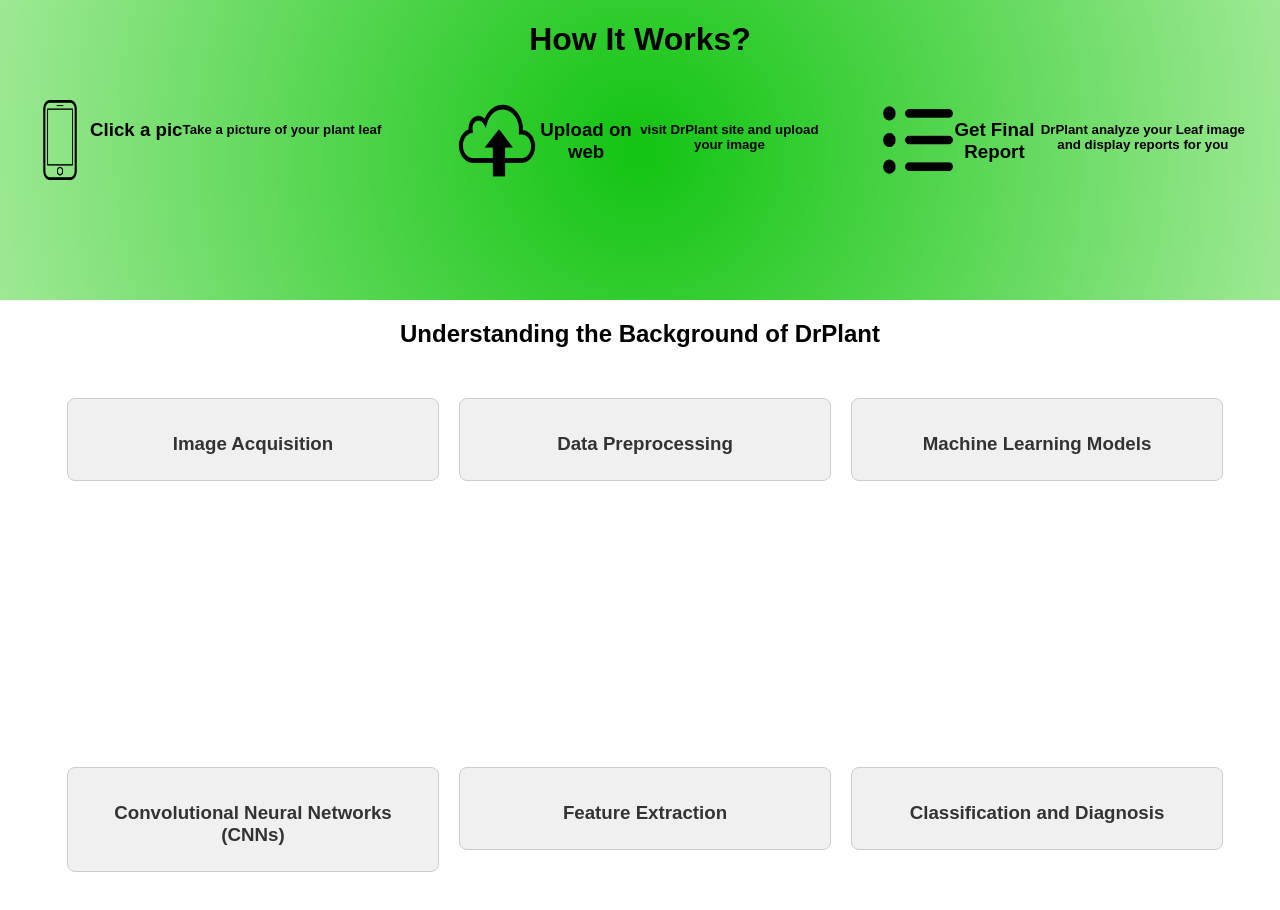
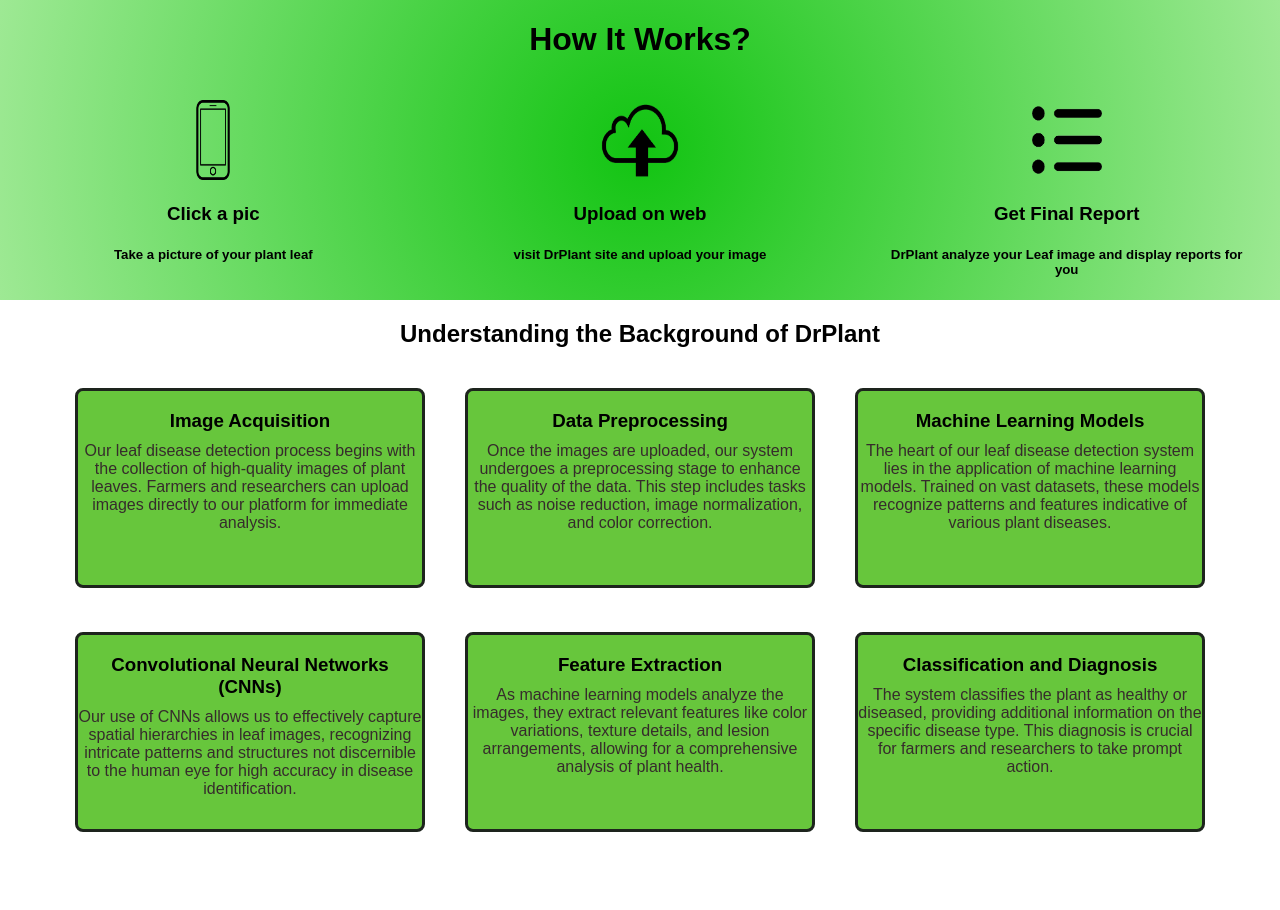
Before and after one commit to jal-1331/SDP, a React (Create React App) app: page /Info in a window 1280 px wide. Shown: the top 910 px of the page. After the commit the page ends 872 px from the top, so only its background shows below. Built offline with nearby package versions, Linux system fonts and the light colour scheme.

Commit message:
Block Change

```diff
--- a/src/Components/Block.css
+++ b/src/Components/Block.css
@@ -1,53 +1,35 @@
-/* Card.css */
+/* LeafDetectionCard.css */
+.card {
+  background-color:  #67c63c;
+  border: 3px solid #1d241d;
+  border-radius: 8px;
+  /* padding: 20px; */
+  margin: 20px;
+  transition: box-shadow 0.3s ease;
+  width: 350px; /* Set a fixed width for each card */
+  height: 200px; /* Set a fixed height for each card */
+  box-sizing: border-box; /* Include padding and border in the element's total width and height */
+  display: inline-block;
+  overflow: hidden; /* Ensure content doesn't overflow */
+}
 
-body {
-    margin: 0;
-    padding: 0;
-    font-family: 'Arial', sans-serif;
-  }
+.card h3 {
+  margin-bottom: 10px; /* Add space between h3 and p */
+  color: #000000;
+}
 
-  .card-container {
-    display: flex;
-    flex-wrap: wrap;
-    justify-content: center;
-    align-items: flex-start;
-    padding: 20px;
-    box-sizing: border-box;
-    min-height: 100vh;
-  }
+.card p {
+  margin: 0; /* Reset margin to ensure proper layout */
+  color: #362c2c;
+  text-align: center;
+}
 
-  .card {
-    background-color: #f0f0f0;
-    border: 1px solid #ccc;
-    border-radius: 8px;
-    padding: 15px;
-    cursor: pointer;
-    transition: transform 0.3s ease, box-shadow 0.3s ease;
-    width: 30%;
-    margin: 10px;
-    box-sizing: border-box;
-  }
+.card:hover {
+  box-shadow: 8px 8px 12px #015f06;
 
-  .card:nth-child(3n) {
-    margin-right: 0;
-  }
+}
 
-  .card:hover {
-    transform: scale(1.1);
-    box-shadow: 0 4px 8px rgba(0, 0, 0, 0.1);
-  }
-
-  .card h3 {
-    margin-bottom: 10px;
-    color: #333;
-  }
-
-  .card p {
-    display: none;
-    color: #555;
-  }
-
-  .card:hover p {
-    display: block;
-    margin-top: 10px;
-  }
+/* Arrange cards in rows of three */
+.App {
+  text-align: center; /* Center-align the cards in the container */
+}
--- a/src/Components/Block.js
+++ b/src/Components/Block.js
@@ -2,16 +2,12 @@
 import './Block.css';
 
 const Block = ({ title, content }) => {
-  const [isHovered, setIsHovered] = useState(false);
+
 
   return (
-    <div
-      className={`card ${isHovered ? 'hovered' : ''}`}
-      onMouseEnter={() => setIsHovered(true)}
-      onMouseLeave={() => setIsHovered(false)}
-    >
+    <div className='card'>
       <h3>{title}</h3>
-      {isHovered && <p>{content}</p>}
+     <p>{content}</p>
     </div>
   );
 };
--- a/src/Components/Home/Home.css
+++ b/src/Components/Home/Home.css
@@ -11,6 +11,7 @@
     width: 40%;
     height: 100%;
     /* background-color: gray; */
+
 }
 .disease{
 
--- a/src/Components/Info.js
+++ b/src/Components/Info.js
@@ -35,19 +35,19 @@
         <h1>How It Works?</h1>
       </div>
       <div className="detail">
-        <div className="first">
+        <div className="f">
           <img src="Phoneicon.png" height={"80px"} width={"60px"}></img>
 
           <h3>Click a pic</h3>
           <h5>Take a picture of your plant leaf</h5>
         </div>
-        <div className="second">
+        <div className="s">
           <img src="upload.png" height={"80px"} width={"80px"}></img>
 
           <h3>Upload on web</h3>
           <h5>visit DrPlant site and upload your image</h5>
         </div>
-        <div className="second">
+        <div className="t">
           <img src="more.png" height={"80px"} width={"70px"}></img>
 
           <h3>Get Final Report</h3>
--- a/src/Components/info.css
+++ b/src/Components/info.css
@@ -2,7 +2,7 @@
   height: 300px;
   width: 100%;
   background: rgb(18,196,18);
-  background: radial-gradient(circle, rgba(18,196,18,1) 0%, rgba(158,233,148,1) 100%);
+  background: radial-gradient(circle, #12c412 0%, rgba(158,233,148,1) 100%);
   display: flex;
   flex-direction: column;
 
@@ -21,21 +21,22 @@
   width: 100%;
 }
 
-.first {
+.f {
+  flex: 1;
+  text-align: center;
+
+  margin-right: 30px;
+  margin-left: 30px;
+}
+.s {
   flex: 1;
   text-align: center;
   margin-right: 30px;
   margin-left: 30px;
 }
-.second {
+.t {
   flex: 1;
   text-align: center;
   margin-right: 30px;
   margin-left: 30px;
 }
-.third {
-  flex: 1;
-  text-align: center;
-  margin-right: 30px;
-  margin-left: 30px;
-}
```
Also changed, not shown: src/Components/Home/ImageUpload.js (line endings or trailing spaces).
